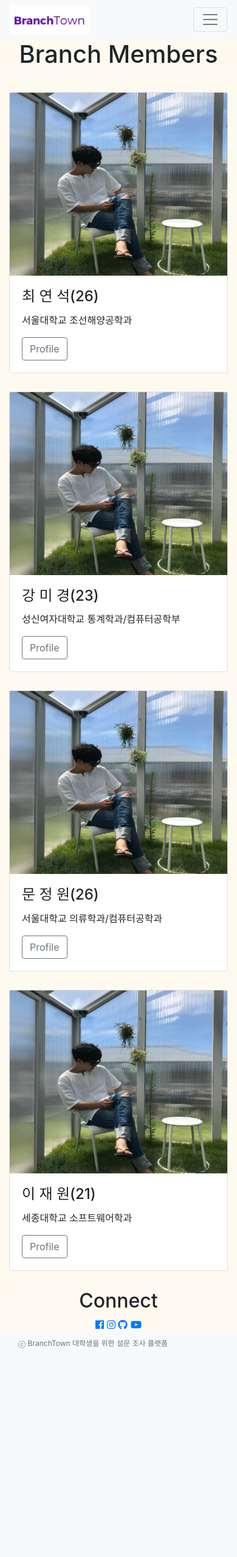
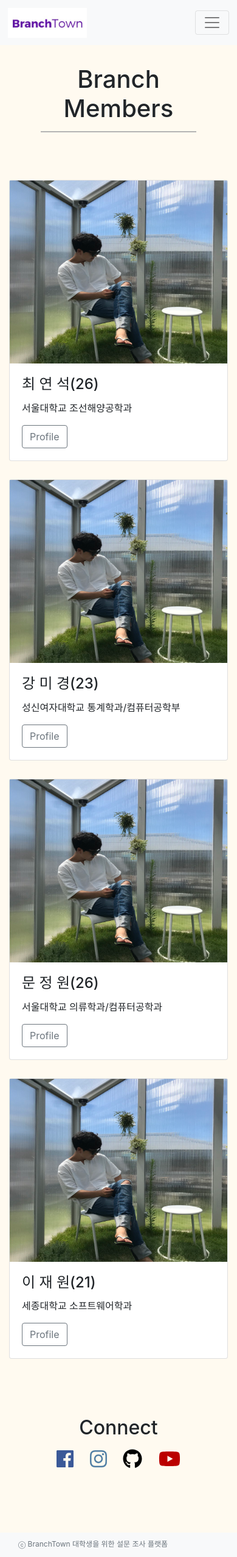
Before and after one commit to pirogramming/BranchTown, a Django app: page /main//cs/ in a window 390 px wide. Shown: the whole page at 61% size. Before the commit the page ends 2211 px from the top, so only its background shows below. Run offline with Django 3.2, Linux system fonts and the light colour scheme; some libraries are stand-ins or nearby versions; some web fonts are replaced.

Commit message:
중간점검

```diff
--- a/branchtown/static/css/styles.css
+++ b/branchtown/static/css/styles.css
@@ -3,6 +3,10 @@
 html{
     position: relative;
     min-height: 100%;
+    width : 100%;
+    font-family : 'Poppins', sans-serif;
+    color : #222;
+
 }
 
 body {
@@ -23,6 +27,53 @@
 
 }
 
+
+.navbar {
+    padding: .8rem;
+}
+
+
+.navbar-nav li{
+    padding-right : 20px;
+}
+
+.nav-link {
+    font-size : 1.1em !important;
+}
+
+.carousel-inner img{
+    width : 100%;
+    height : 100%;
+}
+
+.carousel-caption{
+    position : absolute;
+    top : 50%;
+    transform : translateY(-50%)
+
+}
+
+.carousel-caption h1 {
+    font-size: 500%;
+    text-transform : uppercase;
+    text-shadow : 1px 1px 15px #000;
+}
+
+.btn-primary {
+    background-color: #6648b1;
+    border : 1px solid #6648b1;
+}
+.btn-primary:hover {
+    background-color: #563d7c;
+    border : 1px solid #563d7c;
+}
+.carousel-caption h3{
+    font-size : 200%;
+    font-weight : 500;
+    text-shadow : 1px 1px 1px 10px #000;
+    padding-bottom : 1rem;
+
+}
 li{
     list-style : none;
 }
--- a/main/static/main/css/style.css
+++ b/main/static/main/css/style.css
@@ -10,6 +10,10 @@
 #isolated-tree{
     background-color : black;
 }
+.jumbotron{
+    padding: 1rem;
+    border-radius : 0;
+}
 
 .carousel {
     width : 1000px;
@@ -18,6 +22,22 @@
     margin-top: 10px;
 }
 
+.padding {
+    padding-bottom: 2rem;
+}
+
+.welcome {
+    width : 75%;
+    margin : 0 auto;
+    padding-top : 2rem;
+}
+
+.welcome hr{
+    border-top: 2px solid #b4b4b4;
+    width: 95%;
+    margin-top: .3rem;
+    margin-bottom : 1rem;
+}
 .carousel-item {
     background-position : center center;
     background-size: cover;
@@ -98,3 +118,121 @@
     font-size : 20px;
     font-family : "배달의민족 도현";
 }
+
+.fa-code {
+    color : #e54d26;
+}
+
+.fa-css3{
+    color : #2163af;
+}
+
+.fa-code, .fa-css3{
+    font-size : 4em;
+    margin: 1rem;
+
+}
+
+.social a {
+    font-size : 4.5em;
+    padding: 3rem;
+}
+
+.fa-facebook{
+    color: #3b5998;
+}
+
+.fa-github {
+    color : black;
+}
+
+.fa-instagram{
+    color : #517fa4;
+}
+
+.fa-youtube{
+    color: #bb0000
+}
+
+.fa-facebook:hover,
+.fa-instagram:hover,
+.fa-youtube:hover {
+    color: #d5d5d5;
+}
+
+footer {
+    background-color : #3f3f3f;
+    color : #d5d5d5;
+    padding-top : 2rem;
+}
+
+hr.light {
+    border-top : 1px solid #d5d5d5;
+    width : 75%;
+    margin-top : 1rem;
+}
+
+hr.light-100 {
+    border-top : 1px solid #d5d5d5;
+    width: 75%;
+    margin-top: .8rem;
+    margin-bottom: 1rem;
+    }
+
+@media (max-width: 992px) {
+    .social a{
+        font-size: 4em;
+        padding: 2rem;
+    }
+}
+
+@media (max-width: 768px){
+    .carousel-caption {
+        top: 45%
+    }
+    .carousel-caption h1{
+        font-size : 350%;
+    }
+    .carousel-caption h3{
+        font-size : 140%;
+        font-weight: 400;
+        padding-bottom: .2rem;
+    }
+    .carousel-caption .btn {
+        font-size: 95%;
+        padding: 8px 14px;
+    }
+    .display-4 {
+        font-size : 200%;
+    }
+    .social a {
+        font-size : 2.5em;
+        padding: 1.2rem;
+    }
+}
+
+@media (max-width: 768px){
+    .carousel-caption {
+        top: 40%
+    }
+    .carousel-caption h1{
+        font-size : 250%;
+    }
+    .carousel-caption h3{
+        font-size : 110%;
+    }
+    .carousel-caption .btn {
+        font-size: 90%;
+        padding: 4px 8px;
+    }
+    .carousel-indicators{
+        display : none;
+    }
+    .display-4 {
+        font-size : 160%;
+    }
+    .social a {
+        font-size : 2em;
+        padding: .7rem;
+    }
+}
--- a/main/templates/main/mainpage.html
+++ b/main/templates/main/mainpage.html
@@ -56,10 +56,10 @@
         </div>
     </div>
 
+
     <div class="personalized">
         당신을 위한 추천 설문 조사
     </div>
 
 
-
 {% endblock %}
```
